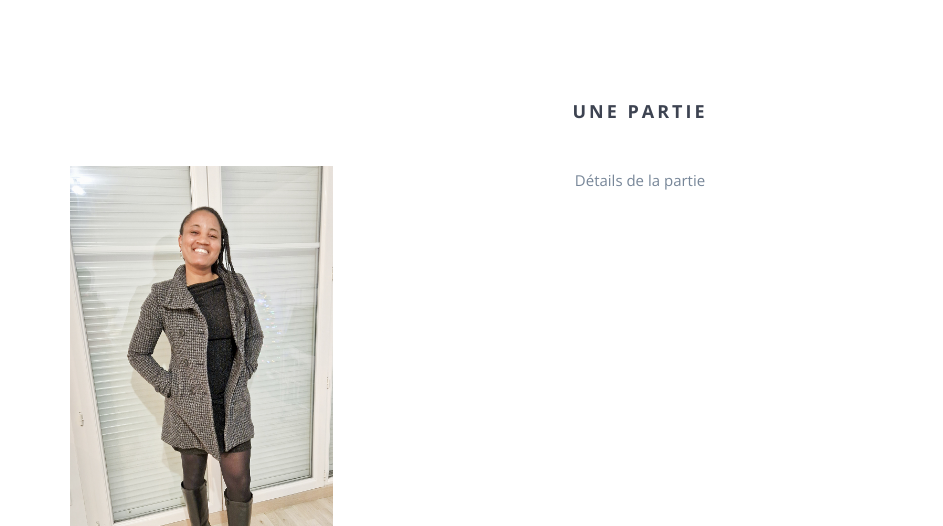
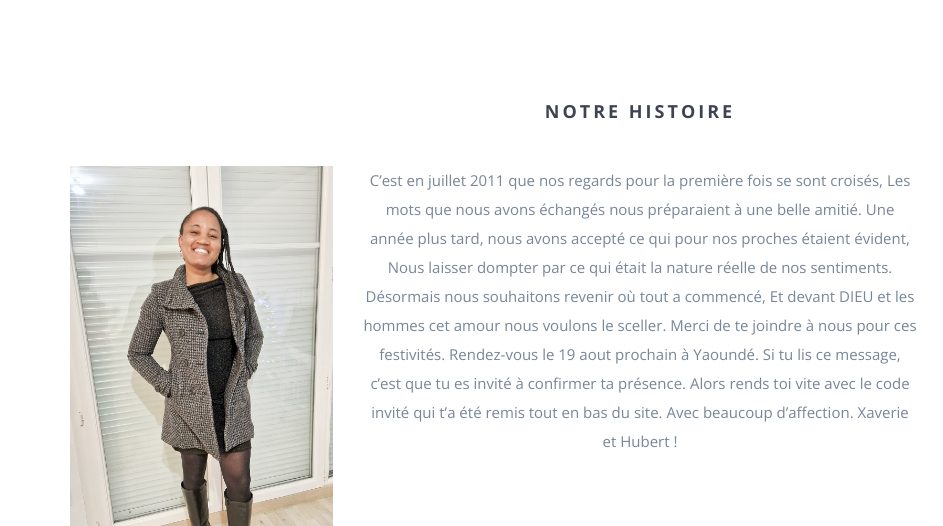
Before and after one commit to uber94/wedding, a website: page index.html in a window 1280 px wide. Shown: the part 957-1483 px from the top of the page, 0-943 px from the left. Drawn offline with nearby package versions, Linux system fonts and the light colour scheme; some packages are replaced by stand-ins of ours; a script that the page names is missing; files whose address does not match are found by name.

Commit message:
Add notre histoire

```diff
--- a/index.html
+++ b/index.html
@@ -101,14 +101,25 @@
     <div class="container">
         <div class="row">
             <div class="col-md-12 text-center">
-                <h3 class="header">Une partie</h3>
+                <h3 class="header">Notre histoire</h3>
             </div>
         </div>
         <div class="row">
             <div class="col-md-3 hidden-sm hidden-xs"><img src="img/IMG_2317.jpg" class="wp1"></div>
             <div class="col-md-6">
                 <p>
-                    Détails de la partie
+                    C’est en juillet 2011 que nos regards pour la première fois se sont croisés,
+                    Les mots que nous avons échangés nous préparaient à une belle amitié.
+                    Une année plus tard, nous avons accepté ce qui pour nos proches étaient évident,
+                    Nous laisser dompter par ce qui était la nature réelle de nos sentiments.
+                    Désormais nous souhaitons revenir où tout a commencé,
+                    Et devant DIEU et les hommes cet amour nous voulons le sceller.
+                    Merci de te joindre à nous pour ces festivités.
+                    Rendez-vous le 19 aout prochain à Yaoundé.
+                    Si tu lis ce message, c’est que tu es invité à confirmer ta présence.
+                    Alors rends toi vite avec le code invité qui t’a été remis tout en bas du site.
+                    Avec beaucoup d’affection.
+                    Xaverie et Hubert !
                 </p>
             </div>
             <div class="col-md-3 hidden-sm hidden-xs"><img src="img/DSD_0214.jpg" class="wp2"></div>
@@ -158,7 +169,7 @@
                        afin de vous permettre d’être le plus à l’aise possible,
                        et parce que nous ne sommes pas sur place,
                        nous vous prions de ne pas prévoir de cadeaux matériels.
-                       Une urne sera à votre disposition à l’entrée de la salle pour recevoir vos enveloppes</p>
+                       Une urne sera à votre disposition à l’entrée de la salle pour recevoir vos enveloppes.</p>
                 </div>
             </div>
         </div>
@@ -335,8 +346,8 @@
                                     class="fa fa-taxi"></i>&nbsp;&nbsp;Book Uber</a>
                         </div>
                         <div class="col-md-6" style="padding: 5px;">
-                            <a class="btn btn-accent btn-small" id="btn-show-map"><i class="fa fa-map-marker"></i>&nbsp;&nbsp;Show
-                                map</a>
+                            <a class="btn btn-accent btn-small" id="btn-show-map"><i class="fa fa-map-marker"></i>&nbsp;&nbsp;Afficher la carte
+                                </a>
                         </div>
                     </div>
                 </div>
```
